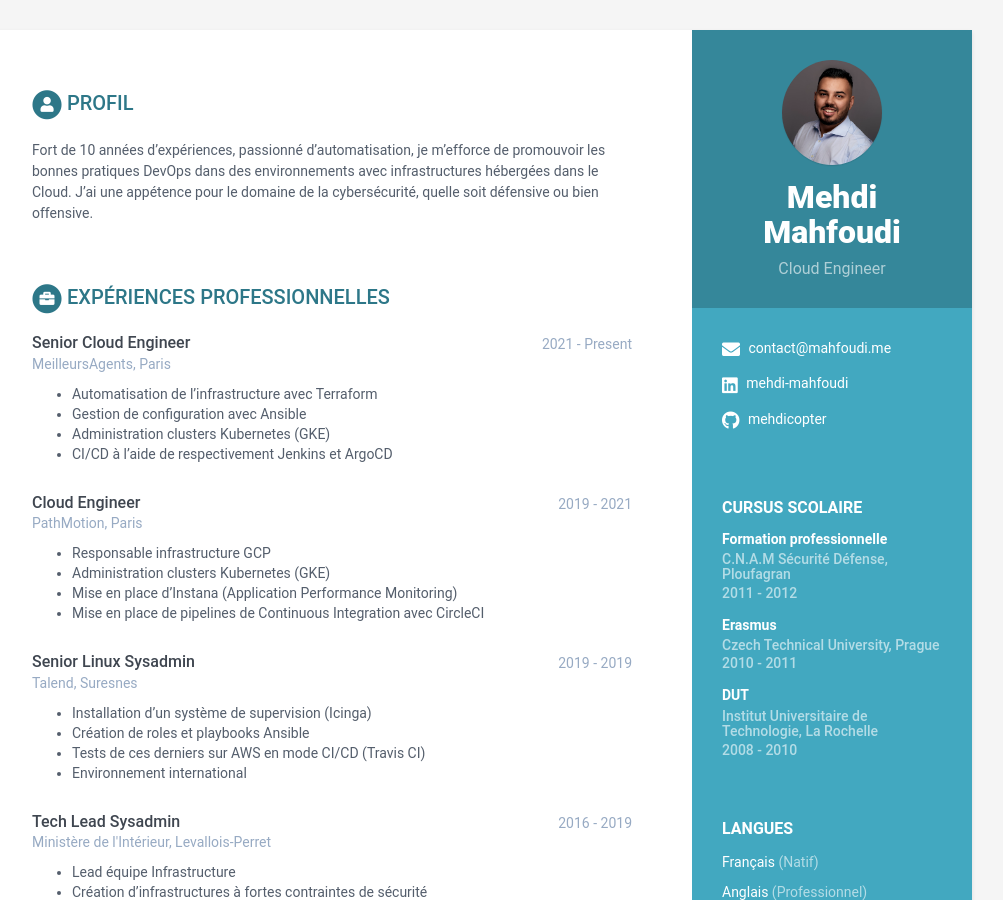
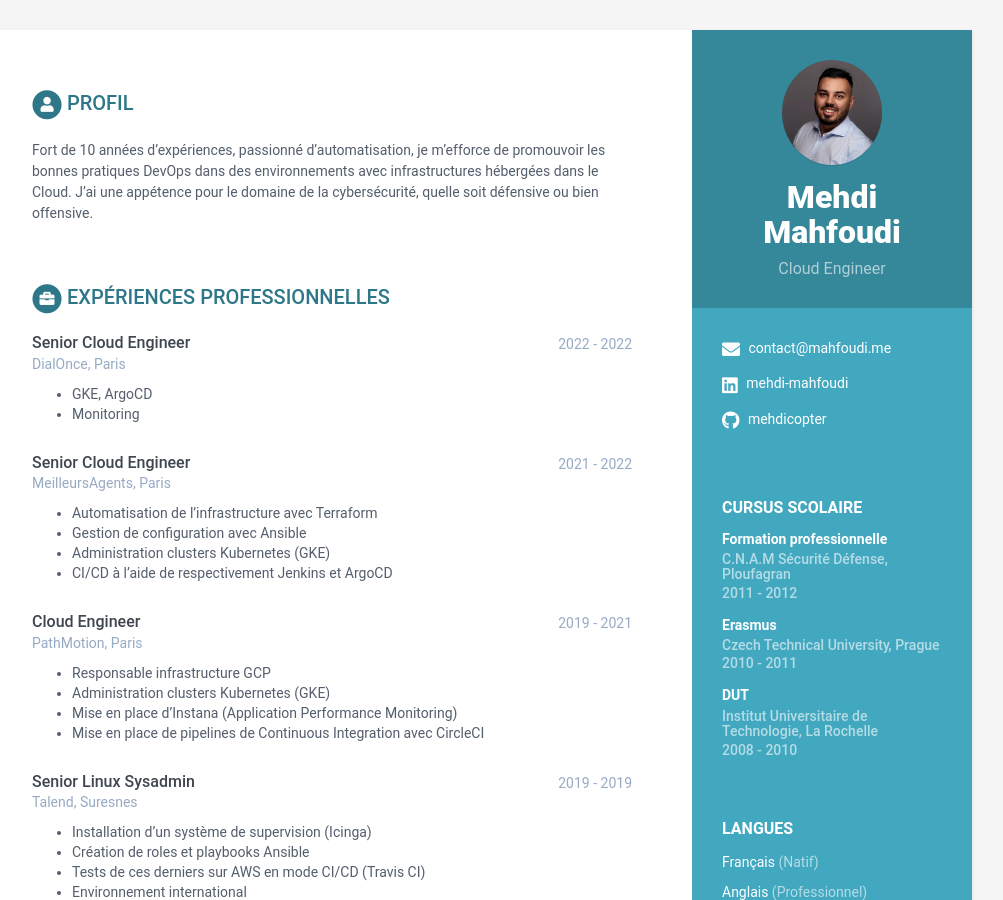
Before and after one commit to mehdicopter/mehdicopter.github.io, a Jekyll site: the page built from index.html, in a window 1280 px wide and 900 px high. Shown: the whole window, without its empty margins (168-1171 px from the left). Built offline with Jekyll 4.4.1, drawn with Linux system fonts in a browser that asks for light colours.

Commit message:
chore: add Dialonce

```diff
--- a/_data/data.yml
+++ b/_data/data.yml
@@ -41,7 +41,13 @@ education:
 
 experiences:
   - role: Senior Cloud Engineer
-    time: 2021 - Present
+    time: 2022 - 2022
+    company: DialOnce, Paris
+    details: |
+      - GKE, ArgoCD
+      - Monitoring
+  - role: Senior Cloud Engineer
+    time: 2021 - 2022
     company: MeilleursAgents, Paris
     details: |
       - Automatisation de l'infrastructure avec Terraform
```
